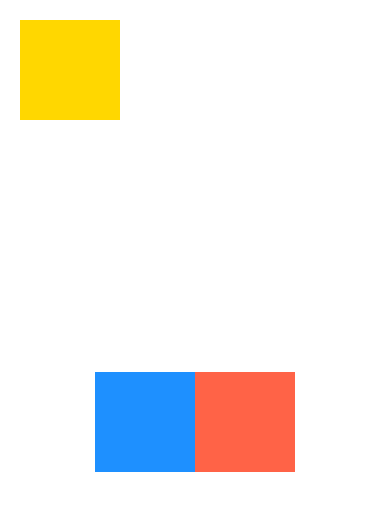
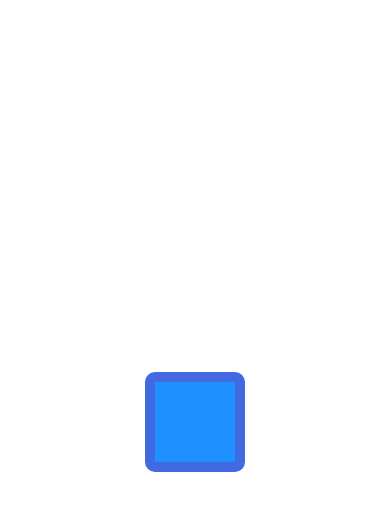
Before and after one commit to prahladinala/expo-react-native, a React Native app: screen / in a window 390 px wide. Shown: the top 510 px of the page. Built offline with nearby package versions, Linux system fonts and the light colour scheme.

Commit message:
Styles - borders borderWidth borderColor borderRadius

```diff
--- a/App.js
+++ b/App.js
@@ -5,45 +5,19 @@ export default function App() {
   return (
     // PARENT
     <View style={{
-      backgroundColor: "#fff", flex: 1,
-      flexDirection: "row", //horizantal
-      justifyContent: "center", //main axis
-      alignItems: 'center', //secondary axis
-      alignContent: "center",
+      flex: 1,
+      justifyContent: "center",
+      alignItems: "center"
     }}>
-      {/* CHILDREN */}
       <View style={{
         backgroundColor: "dodgerblue",
         width: 100,
-        height: 100
-      }} />
-      <View style={{
-        backgroundColor: "gold",
-        width: 100,
         height: 100,
-        top: 20,
-        left: 20,
-        position: "absolute"
-      }} />
-      <View style={{
-        backgroundColor: "tomato",
-        width: 100,
-        height: 100,
-      }} />
-
+        //borders
+        borderWidth: 10,
+        borderColor: "royalblue",
+        borderRadius: 10
+      }}></View>
     </View>
-    // Justify Content => Aligns items center of main/primary axis (Horizontal axis if flexDirection is row)
-    // Justify Content => Aligns items center of main/primary axis (Vertical axis if flexDirection is column)
-
-    // alignItems => Aligns items center of secondary axis
-
-    //alignContent => Assigned to Container (Parent) , Applies to the entire container
-
-    //alignItems => Assigned to Container (Parent)
-    //alignSelf => Assigned to Item (Child)
-
-    //flexBasis === width if primary axis is horizontal
-    //flexBasis === height if primary axis is vertical
-
   );
 }
```
